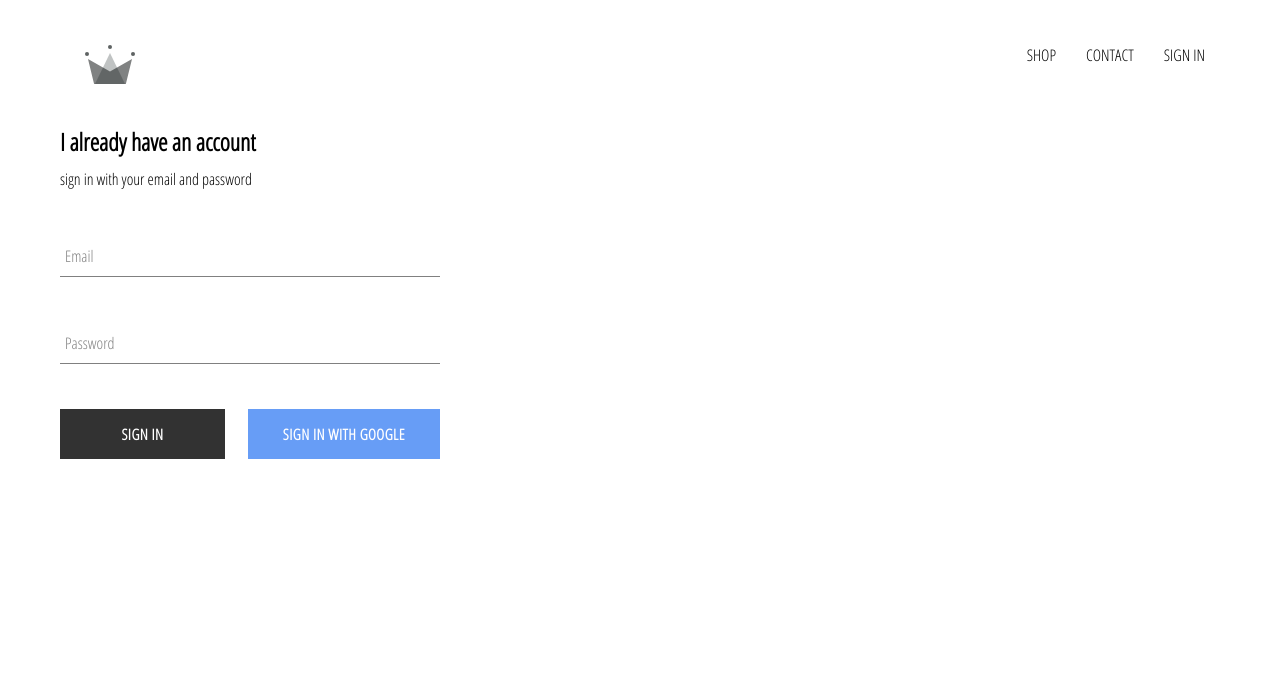
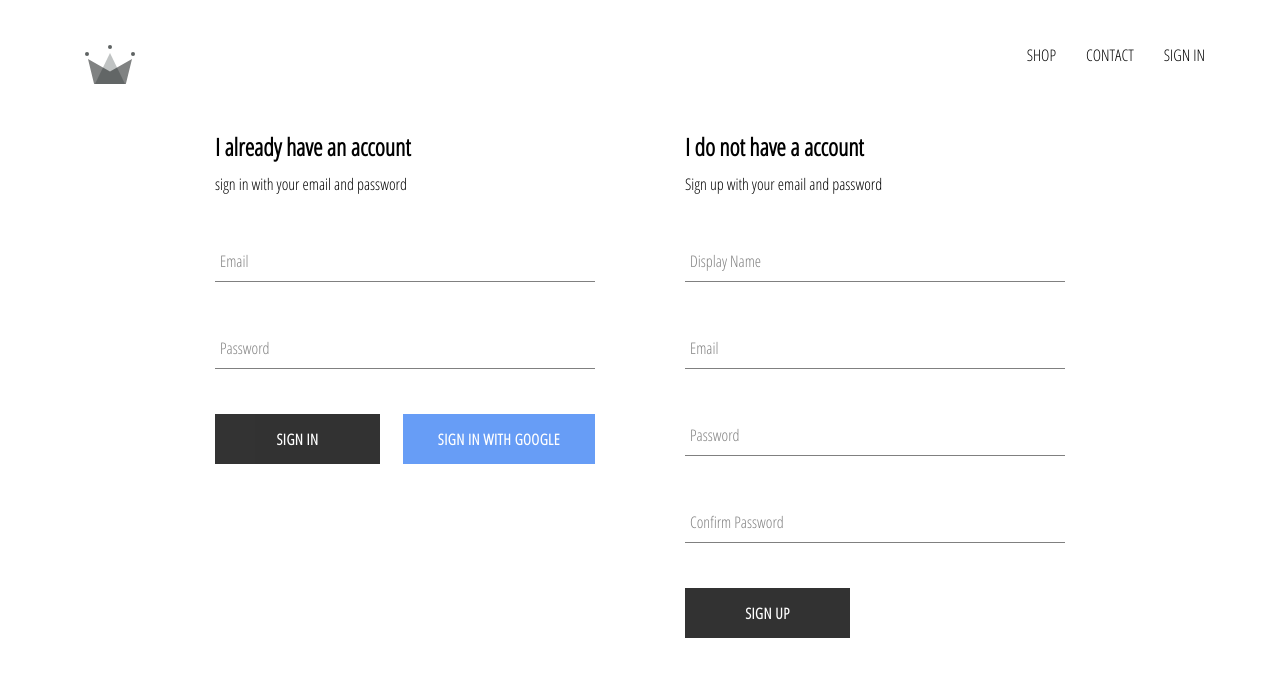
Before and after one commit to ed828a/ecom-cloth-store, a React (Create React App) app: page /signin in a window 1280 px wide. Shown: the top 676 px of the page. Built offline with nearby package versions, Linux system fonts and the light colour scheme; no server answers.

Commit message:
add sign-in and firebase utils

```diff
--- a/src/App.js
+++ b/src/App.js
@@ -5,7 +5,7 @@ import { Switch, Route } from 'react-router-dom'
 import ShopPage from './pages/shoppage/ShopPage';
 import Header from './component/header/Header';
 import SignInSignUp from './component/sign-in-sign-up/SignInSignUp';
-import { auth } from './firebase/firebase.utils'
+import { auth, createUserProfileDocument } from './firebase/firebase.utils'
 
 
 export class App extends Component {
@@ -20,13 +20,33 @@ export class App extends Component {
   unsubscribeFromAuth = null;
 
   componentDidMount() {
-    this.unsubscribeFromAuth = auth.onAuthStateChanged((user) => {
-      this.setState({currentUser: user});
-      console.log("user: ", user);
-    })
+    this.unsubscribeFromAuth = auth.onAuthStateChanged(async (userAuth) => {
+      // this.setState({ currentUser: userAuth });
+      if (userAuth) {
+        const userRef = createUserProfileDocument(userAuth);
+
+        // update currentUser, .data() does't get id propery.
+        (await userRef).onSnapshot(snapShot => {
+          this.setState({
+            currentUser: {
+              id: snapShot.id,
+              ...snapShot.data()
+            }
+          }, () => {
+            // console.log('currentUser:', this.state.currentUser);
+          });
+          // console.log('currentUser:', this.state.currentUser);
+        });
+
+      } else {
+        this.setState({ currentUser: userAuth });
+      }
+
+      console.log("user: ", userAuth);
+    });
   }
 
-  componentWillUnmount(){
+  componentWillUnmount() {
     this.unsubscribeFromAuth();
   }
 
--- a/src/component/sign-in-sign-up/SignInSignUp.jsx
+++ b/src/component/sign-in-sign-up/SignInSignUp.jsx
@@ -1,11 +1,13 @@
 import React from 'react';
 import './sign-in-sign-up.scss'
 import SignIn from '../sign-in/SignIn';
+import SignUp from '../sign-up/SignUp';
 
 const SignInSignUp = () => {
     return (
         <div className='sign-in-sign-up' >
             <SignIn />
+            <SignUp />
         </div>
     )
 }
--- a/src/component/sign-in-sign-up/sign-in-sign-up.scss
+++ b/src/component/sign-in-sign-up/sign-in-sign-up.scss
@@ -0,0 +1,6 @@
+.sign-in-sign-up{
+    width: 850px;
+    display: flex;
+    justify-content: space-between;
+    margin: 30px auto;
+}
--- /dev/null
+++ b/src/component/sign-up/SignUp.jsx
@@ -0,0 +1,107 @@
+import React, { Component } from "react";
+import "./sign-up.scss";
+import { auth, createUserProfileDocument } from "../../firebase/firebase.utils";
+import FormInput from "../form-input/FormInput";
+import CustomButton from "../custom-button/CustomButton";
+
+export class SignUp extends Component {
+    constructor(props) {
+        super(props);
+
+        this.state = {
+            displayName: "",
+            email: "",
+            password: "",
+            confirmPassword: ""
+        };
+    }
+
+    handleSubmit = async event => {
+        event.preventDefault();
+        const { displayName, email, password, confirmPassword } = this.state;
+
+        if (password !== confirmPassword) {
+            alert("Password do not match");
+            return;
+        } else if (password.length < 8) {
+            alert("Password must be at least 8 charactors");
+            return;
+        } else if (!email.includes("@")) {
+            alert("Email is invalide");
+            return;
+        }
+
+        try {
+            const { user } = await auth.createUserWithEmailAndPassword(
+                email,
+                password
+            );
+
+            await createUserProfileDocument(user, { displayName });
+
+            this.setState({
+                displayName: "",
+                email: "",
+                password: "",
+                confirmPassword: ""
+            });
+        } catch (error) {
+            console.error(error);
+        }
+    };
+
+    handleChange = event => {
+        const { name, value } = event.target;
+        this.setState({
+            [name]: value
+        });
+    }
+
+    render() {
+        const { displayName, email, password, confirmPassword } = this.state;
+
+        return (
+            <div className="sign-up">
+                <h2 className="title">I do not have a account</h2>
+                <span>Sign up with your email and password</span>
+                <form className="sign-up-form" onSubmit={this.handleSubmit}>
+                    <FormInput
+                        type="text"
+                        name="displayName"
+                        value={displayName}
+                        onChange={this.handleChange}
+                        label="Display Name"
+                        required
+                    />
+                    <FormInput
+                        type="email"
+                        name="email"
+                        value={email}
+                        onChange={this.handleChange}
+                        label="Email"
+                        required
+                    />
+                    <FormInput
+                        type="password"
+                        name="password"
+                        value={password}
+                        onChange={this.handleChange}
+                        label="Password"
+                        required
+                    />
+                    <FormInput
+                        type="password"
+                        name="confirmPassword"
+                        value={confirmPassword}
+                        onChange={this.handleChange}
+                        label="Confirm Password"
+                        required
+                    />
+                    <CustomButton type="submit">Sign up</CustomButton>
+                </form>
+            </div>
+        );
+    }
+}
+
+export default SignUp;
--- /dev/null
+++ b/src/component/sign-up/sign-up.scss
@@ -0,0 +1,9 @@
+.sign-up{
+    display: flex;
+    flex-direction: column;
+    width: 380px;
+
+    .title {
+        margin: 10px 0;
+    }
+}
--- a/src/firebase/firebase.utils.js
+++ b/src/firebase/firebase.utils.js
@@ -13,6 +13,33 @@ const firebaseConfig = {
   measurementId: process.env.REACT_APP_MEASUREMENT_ID
 };
 
+export const createUserProfileDocument = async (userAuth, addtionalData) => {
+  if (!userAuth) return;
+
+  const userRef = firestore.doc(`users/${userAuth.uid}`);
+  // console.log('uid: ', userAuth.uid);
+
+  try {
+    const snapShot = await userRef.get();
+    // console.log('firestore return: ', snapShot);
+    if(!snapShot.exists){ // this is the standard to create a node in firestore.
+      const { displayName, email} = userAuth;
+      const createAt = new Date();
+      await userRef.set({
+        displayName,
+        email,
+        createAt,
+        ...addtionalData
+      });
+    }
+  } catch (error) {
+    console.log('firestore error when creating user: ', error.message);
+  }
+
+  console.log("run to here");
+  return userRef; // in case we still use userRef to do other things.
+}
+
 // Initialize Firebase
 firebase.initializeApp(firebaseConfig);
 
```
Also changed, not shown: src/firebase/extra.js (added, +39 -0 lines), src/firebase/test.js (added, +11 -0 lines). Lines whose indentation alone changed are shown as unchanged.
